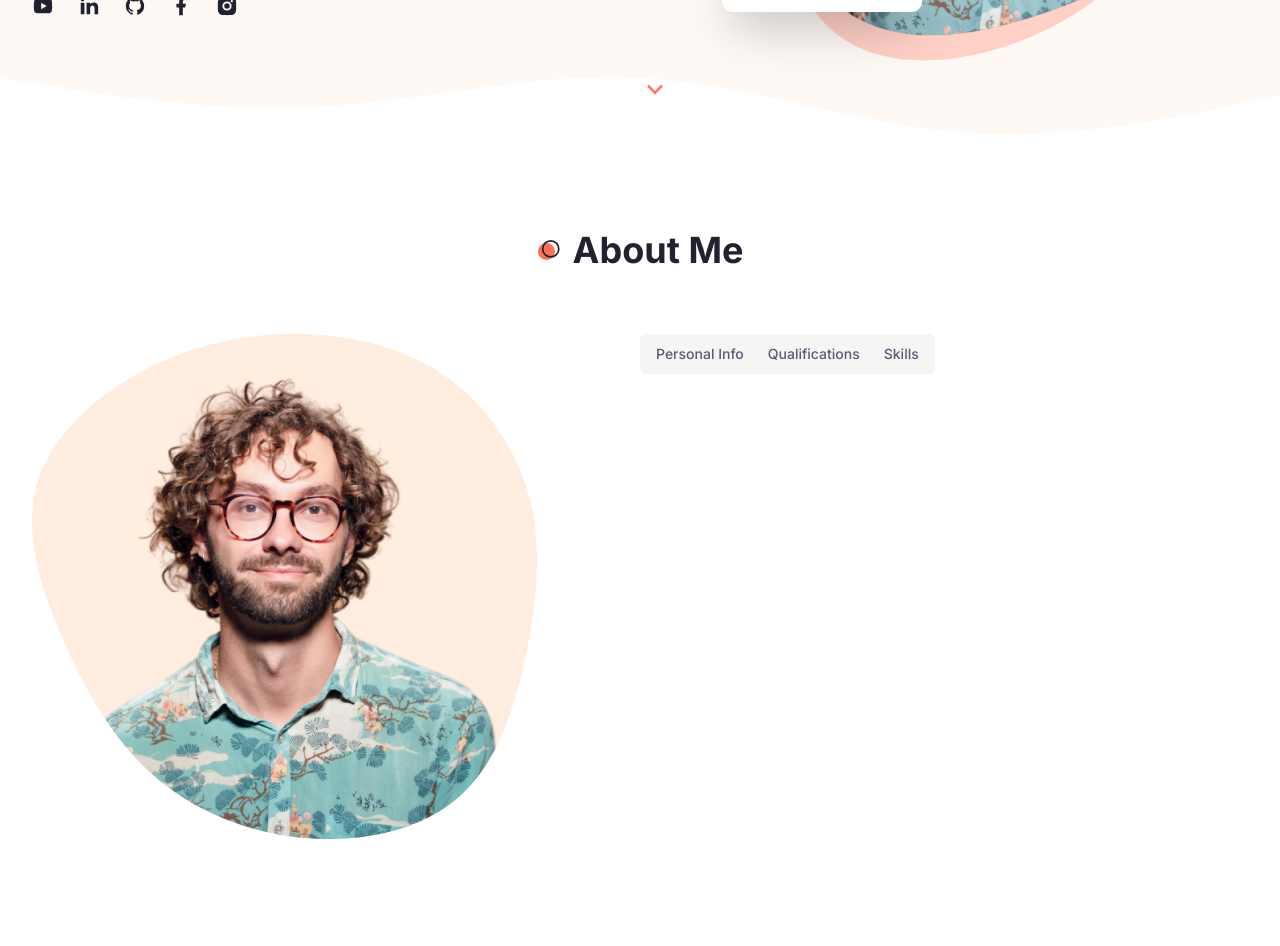
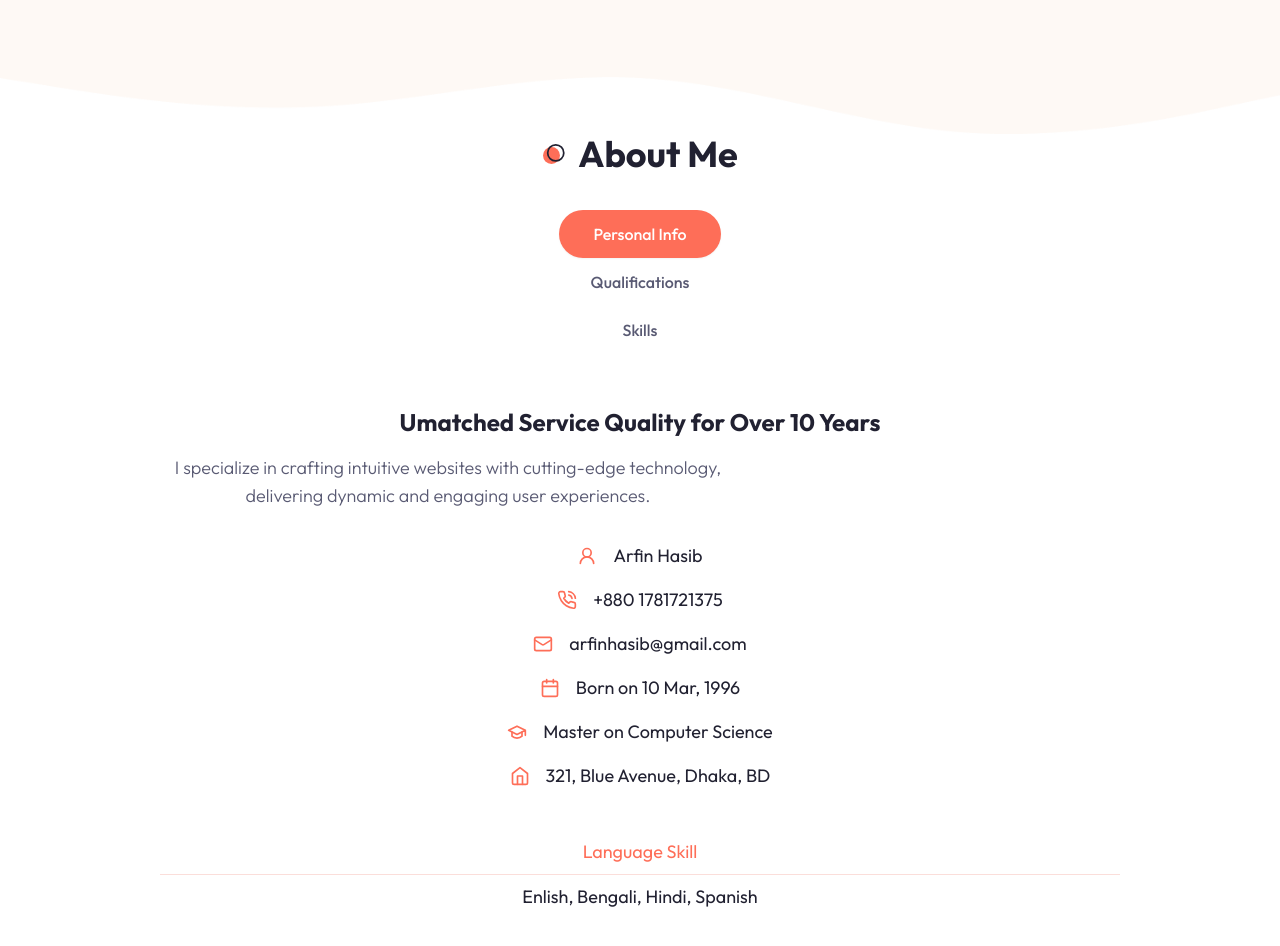
Before and after one commit to ArfinHasib/portfolio-3.0, a Next.js app: page / in a window 1280 px wide. Shown: the part 640-1586 px from the top of the page. Built offline with nearby package versions, Linux system fonts and the light colour scheme.

Commit message:
About Qualification tab

```diff
--- a/app/globals.css
+++ b/app/globals.css
@@ -66,6 +66,18 @@
    @apply text-6xl xl:text-[72px] xl:leading-[80px] tracking-[-2px] font-bold;
 }
 
+.h2 {
+   @apply text-3xl font-bold;
+}
+
+.h3 {
+   @apply text-2xl font-bold;
+}
+
+.h4 {
+   @apply text-[22px] font-semibold;
+}
+
 .subtitle {
    @apply text-muted-foreground text-lg mb-8 font-light;
 }
--- a/app/layout.jsx
+++ b/app/layout.jsx
@@ -1,4 +1,4 @@
-import { Inter } from 'next/font/google';
+import { Outfit } from 'next/font/google';
 import './globals.css';
 
 // components
@@ -7,7 +7,7 @@
 // theme provider
 import { ThemeProvider } from '../components/ThemeProvider';
 
-const inter = Inter({ subsets: ['latin'] });
+const outfit = Outfit({ subsets: ['latin'] });
 
 export const metadata = {
    title: 'Create Next App',
@@ -17,7 +17,7 @@
 export default function RootLayout({ children }) {
    return (
       <html lang='en' suppressHydrationWarning>
-         <body className={inter.className}>
+         <body className={outfit.className}>
             <ThemeProvider attribute='class' defaultTheme='light'>
                <Header />
                {children}
--- a/components/About.jsx
+++ b/components/About.jsx
@@ -65,17 +65,17 @@
       data: [
          {
             company: 'Robi Inc',
-            qualification: 'Software Engineer',
+            role: 'Software Engineer',
             years: '2020 - 2022',
          },
          {
             company: 'Upwork',
-            qualification: 'Freelance Web Developer',
+            role: 'Freelance Web Developer',
             years: '2016 - Present',
          },
          {
             company: 'Fiverr',
-            qualification: 'Freelance Frontend Developer',
+            role: 'Freelance Frontend Developer',
             years: '2018 - Present',
          },
       ],
@@ -141,11 +141,172 @@
                {/* tabs */}
                <div className='flex-1'>
                   <Tabs defaultValue='personal'>
-                     <TabsList>
-                        <TabsTrigger>Personal Info</TabsTrigger>
-                        <TabsTrigger>Qualifications</TabsTrigger>
-                        <TabsTrigger>Skills</TabsTrigger>
+                     <TabsList className='w-full grid xl:grid-cols-3 xl:max-w-[520px] xl:border dark:border-none'>
+                        <TabsTrigger
+                           className='w-[162px] xl:w-auto'
+                           value='personal'
+                        >
+                           Personal Info
+                        </TabsTrigger>
+
+                        <TabsTrigger
+                           className='w-[162px] xl:w-auto'
+                           value='qualifications'
+                        >
+                           Qualifications
+                        </TabsTrigger>
+                        <TabsTrigger
+                           className='w-[162px] xl:w-auto'
+                           value='skills'
+                        >
+                           Skills
+                        </TabsTrigger>
                      </TabsList>
+                     {/* tabs content */}
+                     <div className='text-lg mt-12 xl:mt-8'>
+                        <TabsContent value='personal'>
+                           <div className='text-center xl:text-left'>
+                              <h3 className='h3 mb-4'>
+                                 Umatched Service Quality for Over 10 Years
+                              </h3>
+                              <p className='subtitle max-w-xl max-auto xl:mx-0'>
+                                 I specialize in crafting intuitive websites
+                                 with cutting-edge technology, delivering
+                                 dynamic and engaging user experiences.
+                              </p>
+                              {/* icons */}
+                              <div className='grid xl:grid-cols-2 gap-4 mb-12'>
+                                 {infoData.map((item, index) => {
+                                    return (
+                                       <div
+                                          className='flex items-center gap-x-4 mx-auto xl:mx-0'
+                                          key={index}
+                                       >
+                                          <div className='text-primary'>
+                                             {item.icon}
+                                          </div>
+                                          <div>{item.text}</div>
+                                       </div>
+                                    );
+                                 })}
+                              </div>
+                              {/* languages */}
+                              <div className='flex flex-col gap-y-2'>
+                                 <div className='text-primary'>
+                                    Language Skill
+                                 </div>
+                                 <div className='border-b border-border'></div>
+                                 <div>Enlish, Bengali, Hindi, Spanish</div>
+                              </div>
+                           </div>
+                        </TabsContent>
+                        {/* Qualifications */}
+                        <TabsContent value='qualifications'>
+                           <div>
+                              <h3 className='h3 mb-8 text-center xl:text-left'>
+                                 My Awesome Journey
+                              </h3>
+                              {/* experience & education wrapper */}
+                              <div className='grid md:grid-cols-2 gap-y-8'>
+                                 {/* experience */}
+                                 <div className='flex flex-col gap-y-6'>
+                                    <div className='flex gap-x-4 items-center text-[22px] text-primary pb-5'>
+                                       <Briefcase />
+                                       <h4 className='capitalize font-medium'>
+                                          {
+                                             getData(
+                                                qualificationData,
+                                                'experience'
+                                             ).title
+                                          }
+                                       </h4>
+                                    </div>
+                                    {/* lists */}
+                                    <div className='flex flex-col gap-y-8'>
+                                       {getData(
+                                          qualificationData,
+                                          'experience'
+                                       ).data.map((item, index) => {
+                                          const { company, role, years } = item;
+                                          return (
+                                             <div
+                                                className='flex gap-x-8 group'
+                                                key={index}
+                                             >
+                                                <div className='h-[84px] w-[1px] bg-border relative ml-2'>
+                                                   <div className='w-[11px] h-[11px] rounded-full bg-primary absolute -left-[5px] group-hover:translate-y-[84px] transition-all duration-500'></div>
+                                                </div>
+                                                <div>
+                                                   <div className='font-semibold text-xl leading-none mb-2'>
+                                                      {company}
+                                                   </div>
+                                                   <div className='text-lg leading-none text-muted-foreground mb-4'>
+                                                      {role}
+                                                   </div>
+                                                   <div className='text-base font-medium'>
+                                                      {years}
+                                                   </div>
+                                                </div>
+                                             </div>
+                                          );
+                                       })}
+                                    </div>
+                                 </div>
+                                 {/* education */}
+                                 <div className='flex flex-col gap-y-6'>
+                                    <div className='flex gap-x-4 items-center text-[22px] text-primary pb-5'>
+                                       <GraduationCap size={28} />
+                                       <h4 className='capitalize font-medium'>
+                                          {
+                                             getData(
+                                                qualificationData,
+                                                'education'
+                                             ).title
+                                          }
+                                       </h4>
+                                    </div>
+                                    {/* lists */}
+                                    <div className='flex flex-col gap-y-8'>
+                                       {getData(
+                                          qualificationData,
+                                          'education'
+                                       ).data.map((item, index) => {
+                                          const {
+                                             university,
+                                             qualification,
+                                             years,
+                                          } = item;
+                                          return (
+                                             <div
+                                                className='flex gap-x-8 group'
+                                                key={index}
+                                             >
+                                                <div className='h-[84px] w-[1px] bg-border relative ml-2'>
+                                                   <div className='w-[11px] h-[11px] rounded-full bg-primary absolute -left-[5px] group-hover:translate-y-[84px] transition-all duration-500'></div>
+                                                </div>
+                                                <div>
+                                                   <div className='font-semibold text-xl leading-none mb-2'>
+                                                      {university}
+                                                   </div>
+                                                   <div className='text-lg leading-none text-muted-foreground mb-4'>
+                                                      {qualification}
+                                                   </div>
+                                                   <div className='text-base font-medium'>
+                                                      {years}
+                                                   </div>
+                                                </div>
+                                             </div>
+                                          );
+                                       })}
+                                    </div>
+                                 </div>
+                                 {/* education */}
+                                 <div>education</div>
+                              </div>
+                           </div>
+                        </TabsContent>
+                        <TabsContent value='skills'>Skills Info</TabsContent>
+                     </div>
                   </Tabs>
                </div>
             </div>
--- a/components/ui/tabs.jsx
+++ b/components/ui/tabs.jsx
@@ -11,7 +11,7 @@
    <TabsPrimitive.List
       ref={ref}
       className={cn(
-         'inline-flex h-10 items-center justify-center rounded-md bg-muted p-1 text-muted-foreground',
+         'inline-flex items-center justify-center xl:bg-white p-1 text-muted-foreground rounded-[30px] dark:md:bg-secondary',
          className
       )}
       {...props}
@@ -23,7 +23,7 @@
    <TabsPrimitive.Trigger
       ref={ref}
       className={cn(
-         'inline-flex items-center justify-center whitespace-nowrap rounded-sm px-3 py-1.5 text-sm font-medium ring-offset-background transition-all focus-visible:outline-none focus-visible:ring-2 focus-visible:ring-ring focus-visible:ring-offset-2 disabled:pointer-events-none disabled:opacity-50 data-[state=active]:bg-background data-[state=active]:text-foreground data-[state=active]:shadow-sm',
+         'inline-flex items-center justify-center whitespace-nowrap rounded-full px-3 py-1.5 text-base font-medium ring-offset-background transition-all focus-visible:outline-none focus-visible:ring-2 focus-visible:ring-ring focus-visible:ring-offset-2 disabled:pointer-events-none disabled:opacity-50 data-[state=active]:bg-primary data-[state=active]:text-white data-[state=active]:shadow-sm h-[48px]',
          className
       )}
       {...props}
--- a/tailwind.config.js
+++ b/tailwind.config.js
@@ -11,9 +11,12 @@
       container: {
          center: true,
          padding: '2rem',
-         screens: {
-            '2xl': '1400px',
-         },
+      },
+      screens: {
+         sm: '640px',
+         md: '768px',
+         lg: '1024px',
+         xl: '1400px',
       },
       extend: {
          colors: {
```
